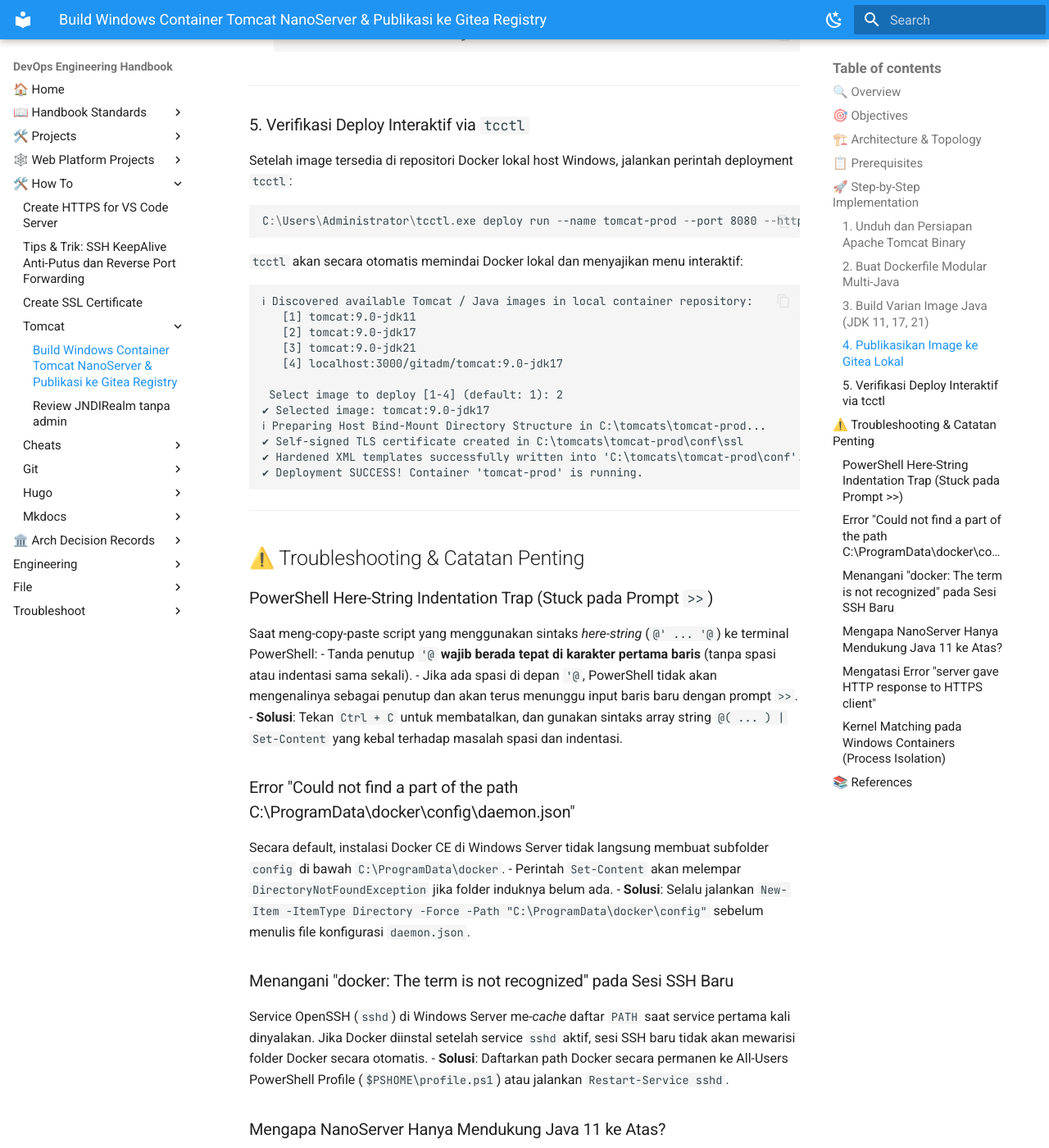
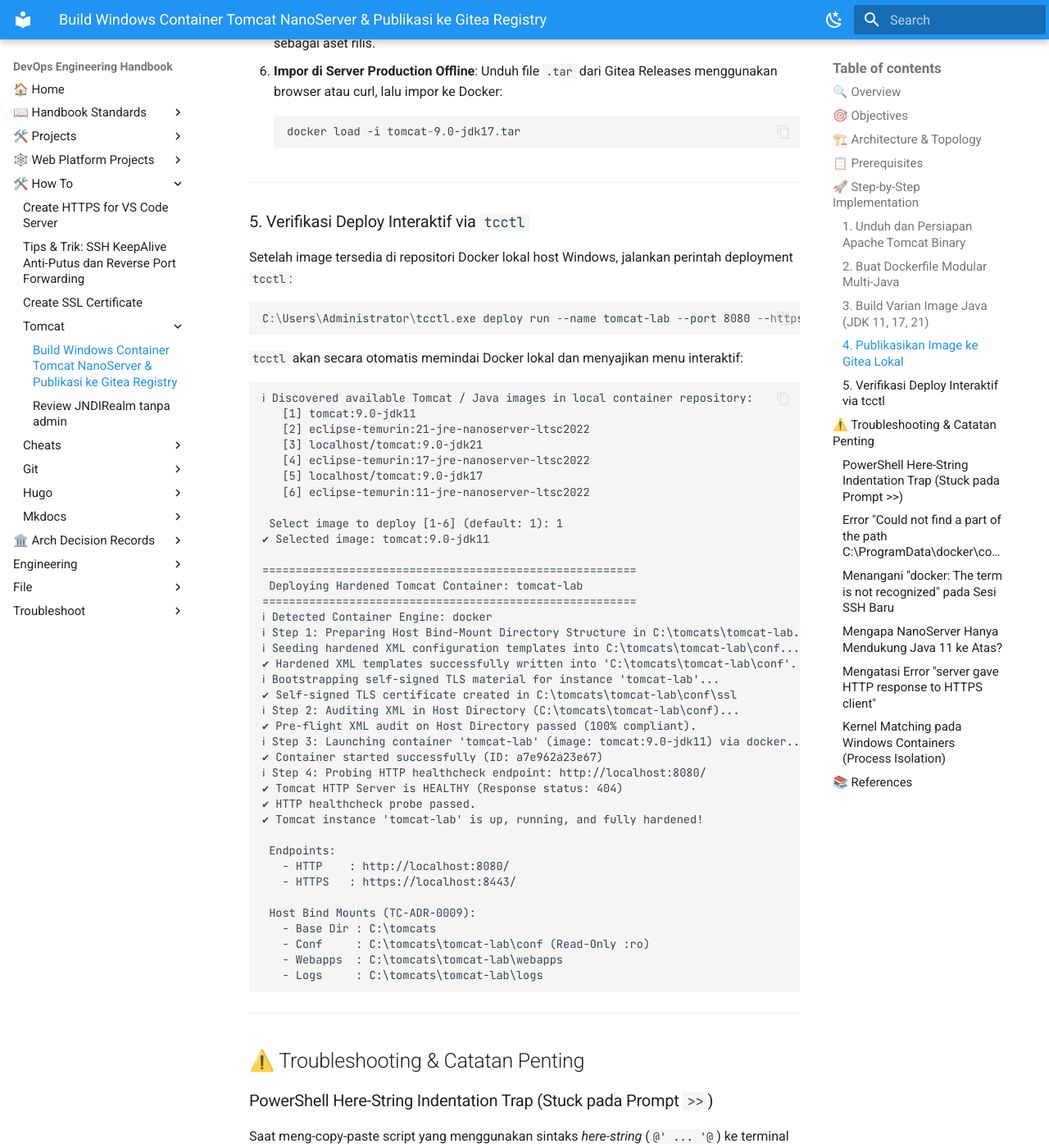
Before and after one commit to edkas07-oss/devops-handbook, an MkDocs documentation site: the page built from docs/how-to/Tomcat/build-windows-nanoserver-image-and-publish-gitea.md, in a window 1280 px wide and 1400 px high, scrolled down 6119 px. Shown: the whole window at 82% size. Built offline with MkDocs 1.6.1 and Material for MkDocs 9.7.7, drawn with Linux system fonts in a browser that asks for light colours; some of the changed text lies outside the part shown.

Commit message:
docs(tomcat): add TN-007 and update how-to guide with complete verified live deployment steps

````diff
--- a/docs/how-to/Tomcat/build-windows-nanoserver-image-and-publish-gitea.md
+++ b/docs/how-to/Tomcat/build-windows-nanoserver-image-and-publish-gitea.md
@@ -81,24 +81,27 @@ Invoke-WebRequest -Uri "https://archive.apache.org/dist/tomcat/tomcat-9/v9.0.98/
 Expand-Archive -Path "tomcat.zip" -DestinationPath "temp"
 Move-Item "temp\apache-tomcat-9.0.98" "tomcat"
 Remove-Item -Recurse -Force "temp", "tomcat.zip"
+
+# 4. Tambahkan setenv.bat agar Tomcat mengenali JRE Temurin (mengalihkan ke JRE_HOME)
+Set-Content -Path "C:\build\tomcat\bin\setenv.bat" -Value 'set "JRE_HOME=%JAVA_HOME%" & set "JAVA_HOME="'
 ```
 
-!!! tip "Keuntungan Binary Eksternal"
-    Mengunduh dan mengekstrak file `.zip` di host sebelum build membuat proses build Docker menjadi deterministik, hemat layer, dan tidak memerlukan utilitas ekstraksi pihak ketiga di dalam container NanoServer.
+!!! tip "Mengapa Membutuhkan setenv.bat?"
+    Image Temurin JRE mengekspor variabel `JAVA_HOME`. Script `catalina.bat` secara default mewajibkan compiler `javac.exe` jika `JAVA_HOME` didefinisikan (beranggapan bahwa `JAVA_HOME` adalah JDK lengkap). File `setenv.bat` otomatis mengalihkan nilai tersebut ke `JRE_HOME` sehingga Tomcat hanya memvalidasi `java.exe` dan dapat berjalan normal.
 
 ---
 
 ### 2. Buat Dockerfile Modular Multi-Java
 
-Gunakan sintaks array string `@( ... ) | Set-Content` untuk membuat file `C:\build\Dockerfile`. Format ini aman dari masalah indentasi yang sering terjadi pada PowerShell:
+Gunakan sintaks array string `@( ... ) | Set-Content` untuk membuat file `C:\build\Dockerfile`. Gunakan *forward slash* (`/`) untuk path Windows guna menghindari masalah *backslash escaping*:
 
 ```powershell
 @(
-    "ARG JAVA_TAG=17-jre-nanoserver-ltsc2022",
+    "ARG JAVA_TAG=11-jre-nanoserver-ltsc2022",
     'FROM eclipse-temurin:${JAVA_TAG}',
-    'ENV CATALINA_HOME="C:\usr\local\tomcat"',
-    'WORKDIR C:\usr\local\tomcat',
-    'COPY tomcat C:\usr\local\tomcat',
+    'ENV CATALINA_HOME="C:/usr/local/tomcat"',
+    'WORKDIR C:/usr/local/tomcat',
+    'COPY tomcat .',
     'EXPOSE 8080 8443',
     'CMD ["cmd.exe", "/c", "bin\\catalina.bat", "run"]'
 ) | Set-Content -Path "C:\build\Dockerfile" -Encoding ASCII
@@ -108,7 +111,7 @@ Get-Content C:\build\Dockerfile
 ```
 
 !!! note "Cukup Dijalankan Sekali Saja"
-    Langkah pembuatan Dockerfile ini **hanya perlu dijalankan 1 kali**. Baris `ARG JAVA_TAG=17-...` hanyalah nilai *default*. Saat proses build di Langkah 3, nilai ini akan ditimpa (*override*) secara dinamis menggunakan parameter `--build-arg`.
+    Langkah pembuatan Dockerfile ini **hanya perlu dijalankan 1 kali**. Baris `ARG JAVA_TAG=11-...` hanyalah nilai *default*. Saat proses build di Langkah 3, nilai ini akan ditimpa (*override*) secara dinamis menggunakan parameter `--build-arg`. Penggunaan `C:/usr/local/tomcat` dengan *forward slash* adalah standar resmi Docker untuk menghindari error `the working directory is invalid`.
 
 ---
 
@@ -251,7 +254,7 @@ Jika Anda tidak ingin mengonfigurasi insecure registry dan lebih memilih distrib
 Setelah image tersedia di repositori Docker lokal host Windows, jalankan perintah deployment `tcctl`:
 
 ```powershell
-C:\Users\Administrator\tcctl.exe deploy run --name tomcat-prod --port 8080 --https-port 8443
+C:\Users\Administrator\tcctl.exe deploy run --name tomcat-lab --port 8080 --https-port 8443
 ```
 
 `tcctl` akan secara otomatis memindai Docker lokal dan menyajikan menu interaktif:
@@ -259,16 +262,42 @@ C:\Users\Administrator\tcctl.exe deploy run --name tomcat-prod --port 8080 --htt
 ```text
 ℹ Discovered available Tomcat / Java images in local container repository:
    [1] tomcat:9.0-jdk11
-   [2] tomcat:9.0-jdk17
-   [3] tomcat:9.0-jdk21
-   [4] localhost:3000/gitadm/tomcat:9.0-jdk17
+   [2] eclipse-temurin:21-jre-nanoserver-ltsc2022
+   [3] localhost/tomcat:9.0-jdk21
+   [4] eclipse-temurin:17-jre-nanoserver-ltsc2022
+   [5] localhost/tomcat:9.0-jdk17
+   [6] eclipse-temurin:11-jre-nanoserver-ltsc2022
 
- Select image to deploy [1-4] (default: 1): 2
-✔ Selected image: tomcat:9.0-jdk17
-ℹ Preparing Host Bind-Mount Directory Structure in C:\tomcats\tomcat-prod...
-✔ Self-signed TLS certificate created in C:\tomcats\tomcat-prod\conf\ssl
-✔ Hardened XML templates successfully written into 'C:\tomcats\tomcat-prod\conf'.
-✔ Deployment SUCCESS! Container 'tomcat-prod' is running.
+ Select image to deploy [1-6] (default: 1): 1
+✔ Selected image: tomcat:9.0-jdk11
+
+========================================================
+ Deploying Hardened Tomcat Container: tomcat-lab
+========================================================
+ℹ Detected Container Engine: docker
+ℹ Step 1: Preparing Host Bind-Mount Directory Structure in C:\tomcats\tomcat-lab...
+ℹ Seeding hardened XML configuration templates into C:\tomcats\tomcat-lab\conf...
+✔ Hardened XML templates successfully written into 'C:\tomcats\tomcat-lab\conf'.
+ℹ Bootstrapping self-signed TLS material for instance 'tomcat-lab'...
+✔ Self-signed TLS certificate created in C:\tomcats\tomcat-lab\conf\ssl
+ℹ Step 2: Auditing XML in Host Directory (C:\tomcats\tomcat-lab\conf)...
+✔ Pre-flight XML audit on Host Directory passed (100% compliant).
+ℹ Step 3: Launching container 'tomcat-lab' (image: tomcat:9.0-jdk11) via docker...
+✔ Container started successfully (ID: a7e962a23e67)
+ℹ Step 4: Probing HTTP healthcheck endpoint: http://localhost:8080/
+✔ Tomcat HTTP Server is HEALTHY (Response status: 404)
+✔ HTTP healthcheck probe passed.
+✔ Tomcat instance 'tomcat-lab' is up, running, and fully hardened!
+
+ Endpoints:
+   - HTTP    : http://localhost:8080/
+   - HTTPS   : https://localhost:8443/
+
+ Host Bind Mounts (TC-ADR-0009):
+   - Base Dir : C:\tomcats
+   - Conf     : C:\tomcats\tomcat-lab\conf (Read-Only :ro)
+   - Webapps  : C:\tomcats\tomcat-lab\webapps
+   - Logs     : C:\tomcats\tomcat-lab\logs
 ```
 
 ---
````
Also changed, not shown: docs/projects/tomcat/engineering-journal/platform-foundation-and-hardening/TN-007-build-windows-nanoserver-multi-java-gitea-registry-and-tcctl-verification.md (added, +244 -0 lines), docs/projects/tomcat/engineering-journal/platform-foundation-and-hardening/index.md (+4 -0 lines), docs/projects/tomcat/engineering-journal/platform-foundation-and-hardening/.pages.
